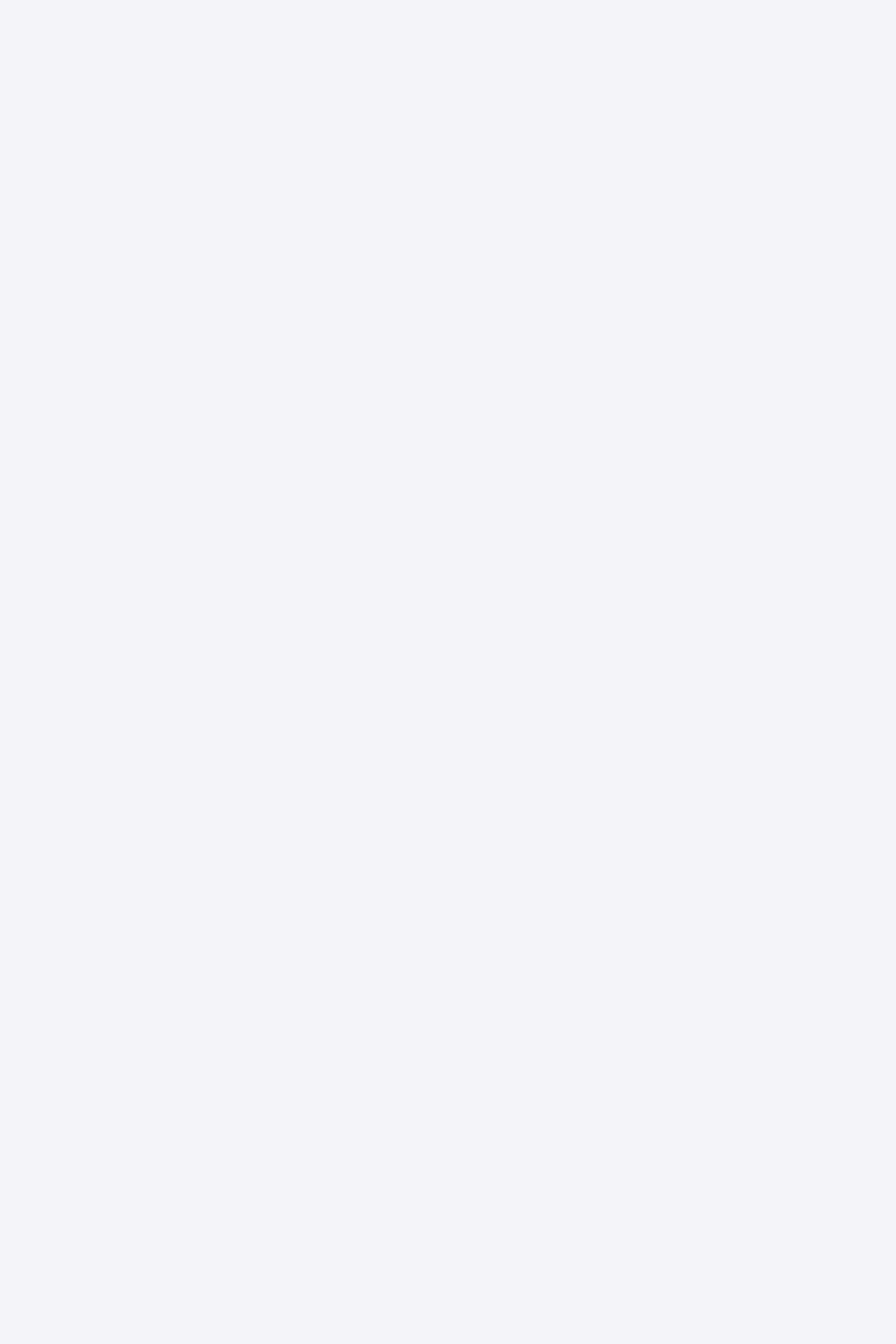
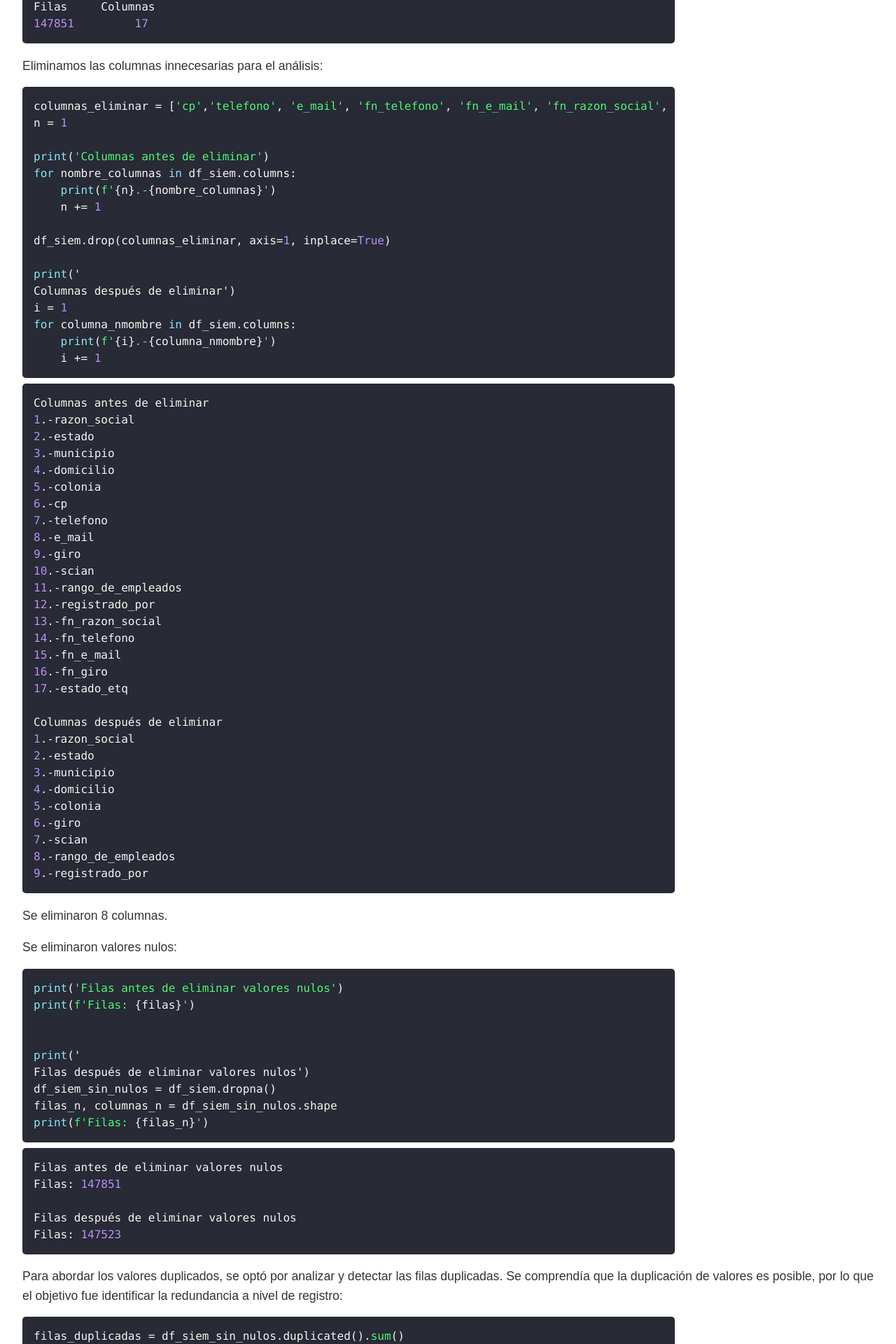
Before and after one commit to SaitoM17/mi-portafolio, a React (Create React App) app: page /Siem in a window 1280 px wide. Shown: the part 3554-5474 px from the top of the page at 70% size. Before the commit the page ends 3427 px from the top, so only its background shows below. Built offline with nearby package versions, Linux system fonts and the light colour scheme.

Commit message:
feat: Limpieza y prepocesamiento

```diff
--- a/src/pages/SIEM.js
+++ b/src/pages/SIEM.js
@@ -11,6 +11,85 @@ print(valores_nulos)`;
     valores_duplicados = df_siem[nombre_columna].duplicated().sum()
     print(f'Valores duplicados en la columna {nombre_columna:<20}{valores_duplicados}')
     print('-' * 60)`;
+
+  const code3 = `filas, columnas = df_siem.shape
+print(f'{"Filas":<10}{"Columnas"}')
+print(f'{filas:<10}{columnas:>7}')`;
+
+  const code4 = `columnas_eliminar = ['cp','telefono', 'e_mail', 'fn_telefono', 'fn_e_mail', 'fn_razon_social', 'fn_giro', 'estado_etq']
+n = 1
+
+print('Columnas antes de eliminar')
+for nombre_columnas in df_siem.columns:
+    print(f'{n}.-{nombre_columnas}')
+    n += 1
+
+df_siem.drop(columnas_eliminar, axis=1, inplace=True)
+
+print('\nColumnas después de eliminar')
+i = 1
+for columna_nmombre in df_siem.columns:
+    print(f'{i}.-{columna_nmombre}')
+    i += 1`;
+
+  const code5 = `print('Filas antes de eliminar valores nulos')
+print(f'Filas: {filas}')
+
+
+print('\nFilas después de eliminar valores nulos')
+df_siem_sin_nulos = df_siem.dropna()
+filas_n, columnas_n = df_siem_sin_nulos.shape
+print(f'Filas: {filas_n}')`;
+
+  const code6 = `filas_duplicadas = df_siem_sin_nulos.duplicated().sum()
+filas_duplicadas_mask = df_siem_sin_nulos.duplicated()
+
+
+print(f'Numero total de duplicados: {filas_duplicadas}')
+
+df_siem_sin_nulos_duplicados = df_siem_sin_nulos[filas_duplicadas_mask]
+df_siem_sin_nulos_duplicados.head(5)`;
+
+  const code7 = `print('Filas antes de eliminar duplicados')
+print(f'Filas: {filas_n}')
+
+print('\\nFilas después de eliminar duplicados')
+df_siem_sin_nulos_sin_duplicados = df_siem_sin_nulos.drop_duplicates()
+filas_n_d,columnas_n_d = df_siem_sin_nulos_sin_duplicados.shape
+print(f'Filas: {filas_n_d}')
+
+# Verificar la filas duplicadas
+filas_dupli = df_siem_sin_nulos_sin_duplicados.duplicated().sum()
+print(f'\\nFilas duplicadas: {filas_dupli}')`;
+
+  const code8 = `def revisar_giro():
+    sector_razon_social = df_siem_sin_nulos_sin_duplicados.groupby('giro')['razon_social'].count()
+    print(sector_razon_social)
+
+revisar_giro()`;
+
+  const code9 = `df_siem_sin_nulos_sin_duplicados['giro'] = df_siem_sin_nulos_sin_duplicados['giro'].astype(str).str.lower().str.strip()
+
+non_descriptive_patterns = [
+        r'^\\(sin giro\\)$',
+        r'^[,.\\-|\\/]+$',
+        r'^\\d+$',
+        r'^\\d{4}-\\d{2}-\\d{2}$'
+]
+for pattern in non_descriptive_patterns:
+    df_siem_sin_nulos_sin_duplicados.loc[df_siem_sin_nulos_sin_duplicados['giro'].str.match(pattern, na=False), 'giro'] = np.nan
+
+df_siem_sin_nulos_sin_duplicados['giro'] = df_siem_sin_nulos_sin_duplicados['giro'].apply(lambda x: re.sub(r'^\\d{6,}(?:\\s|$)|^\\d{2}(?:\\s|$)|^\\d{4}-\\d{2}-\\d{2}\\s?', '', str(x)).strip() if pd.notna(x) else x)
+
+df_siem_sin_nulos_sin_duplicados['giro'] = df_siem_sin_nulos_sin_duplicados['giro'].str.replace(r'[^\\w\\s]', ' ', regex=True) # Replace most punctuation with space
+df_siem_sin_nulos_sin_duplicados['giro'] = df_siem_sin_nulos_sin_duplicados['giro'].str.replace(r'\\s+', ' ', regex=True).str.strip() # Replace multiple spaces with single space
+
+giro_mapping = {.............}
+df_siem_sin_nulos_sin_duplicados['giro'] = df_siem_sin_nulos_sin_duplicados['giro'].replace(giro_mapping)
+
+df_siem_sin_nulos_sin_duplicados['giro'] = df_siem_sin_nulos_sin_duplicados['giro'].fillna('giro desconocido')`;
+
+  const code10 = `df_siem_sin_nulos_sin_duplicados.to_csv('../data/processed/datos_siem_2024.csv', index=False)`;
 
   const salida1 = `Valores nulos por columnas
 razon_social              71
@@ -67,6 +146,57 @@ Valores duplicados en la columna fn_giro             147806
 Valores duplicados en la columna estado_etq          147819
 ------------------------------------------------------------`;
 
+  const salida3 = `Filas     Columnas
+147851         17`;
+
+  const salida4 = `Columnas antes de eliminar
+1.-razon_social
+2.-estado
+3.-municipio
+4.-domicilio
+5.-colonia
+6.-cp
+7.-telefono
+8.-e_mail
+9.-giro
+10.-scian
+11.-rango_de_empleados
+12.-registrado_por
+13.-fn_razon_social
+14.-fn_telefono
+15.-fn_e_mail
+16.-fn_giro
+17.-estado_etq
+
+Columnas después de eliminar
+1.-razon_social
+2.-estado
+3.-municipio
+4.-domicilio
+5.-colonia
+6.-giro
+7.-scian
+8.-rango_de_empleados
+9.-registrado_por`;
+
+  const salida5 = `Filas antes de eliminar valores nulos
+Filas: 147851
+
+Filas después de eliminar valores nulos
+Filas: 147523`;
+
+  const salida6 = `Numero total de duplicados: 497`;
+
+  const salida7 = `Filas antes de eliminar duplicados
+Filas: 147523
+
+Filas después de eliminar duplicados
+Filas: 147026
+
+Filas duplicadas: 0`;
+
+
+
   return (
     <div className="pagina-proyecto">
       <div className="contenedor-proyecto">
@@ -111,6 +241,68 @@ Valores duplicados en la columna estado_etq          147819
           {salida2}
         </SyntaxHighlighter>
         <p>Para estos valores duplicados en la face de limpieza se explorara más a profundidad.</p>
+
+        <h3>Limpieza y preprocesamiento:</h3>
+        <p>En esta fase de limpieza y preprocesamiento de los datos se realizó los siguientes pasos:</p>
+        <p>Verificamos la cantidad de filas y columnas de los datos:</p>
+        <SyntaxHighlighter language="python" style={dracula} className="code-block">
+          {code3}
+        </SyntaxHighlighter>
+        <SyntaxHighlighter language="bash" style={dracula} className="code-block">
+          {salida3}
+        </SyntaxHighlighter>
+        <p>Eliminamos las columnas innecesarias para el análisis:</p>
+        <SyntaxHighlighter language="python" style={dracula} className="code-block">
+          {code4}
+        </SyntaxHighlighter>
+        <SyntaxHighlighter language="bash" style={dracula} className="code-block">
+          {salida4}
+        </SyntaxHighlighter>
+        <p>Se eliminaron 8 columnas.</p>
+        <p>Se eliminaron valores nulos:</p>
+        <SyntaxHighlighter language="python" style={dracula} className="code-block">
+          {code5}
+        </SyntaxHighlighter>
+        <SyntaxHighlighter language="bash" style={dracula} className="code-block">
+          {salida5}
+        </SyntaxHighlighter>
+        <p>
+          Para abordar los valores duplicados, se optó por analizar y detectar las filas duplicadas. Se comprendía que la
+          duplicación de valores es posible, por lo que el objetivo fue identificar la redundancia a nivel de registro:
+        </p>
+        <SyntaxHighlighter language="python" style={dracula} className="code-block">
+          {code6}
+        </SyntaxHighlighter>
+        <SyntaxHighlighter language="bash" style={dracula} className="code-block">
+          {salida6}
+        </SyntaxHighlighter>
+        <img src="/SIEM/image (3).png" alt="Imagen3" className="imagen-proyecto"/>
+        <SyntaxHighlighter language="python" style={dracula} className="code-block">
+          {code7}
+        </SyntaxHighlighter>
+        <SyntaxHighlighter language="bash" style={dracula} className="code-block">
+          {salida7}
+        </SyntaxHighlighter>
+        <p>
+          La limpieza de la columna 'giro' fue crucial debido a la presencia de datos mal escritos y formatos inconsistentes.
+          Primero, realizamos una exploración para detectar estas irregularidades, revelando entradas como '(Sin Giro)',
+          caracteres sueltos o números sin sentido. Luego, procedimos a corregir estos errores mediante una serie de pasos:
+          se estandarizó el texto a minúsculas y se eliminaron espacios, se identificaron y eliminaron patrones no descriptivos,
+          y finalmente, se agruparon y unificaron términos similares en categorías más coherentes, como 'venta de ropa' o '
+          servicios de vigilancia', para mejorar la calidad y utilidad de la información.
+        </p>
+        <SyntaxHighlighter language="python" style={dracula} className="code-block">
+          {code8}
+        </SyntaxHighlighter>
+        <SyntaxHighlighter language="python" style={dracula} className="code-block">
+          {code9}
+        </SyntaxHighlighter>
+        <p>
+          Finalmente, el DataFrame limpio se guardó en un nuevo archivo CSV para su posterior uso.
+        </p>
+        <SyntaxHighlighter language="python" style={dracula} className="code-block">
+          {code10}
+        </SyntaxHighlighter>
       </div>
     </div>
   );
```
